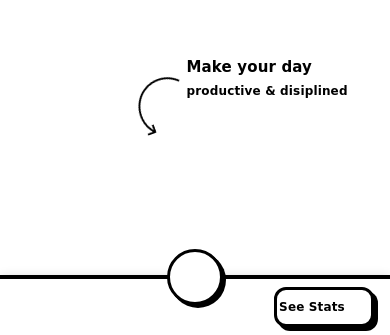
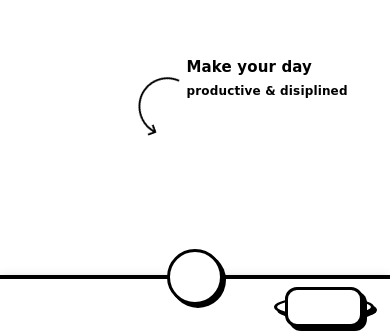
Before and after one commit to EsarrLite/toDoList, a React (Vite) app: page / in a window 390 px wide. Shown: the part 509-844 px from the top of the page. Built offline with nearby package versions, Linux system fonts and the light colour scheme; some icons are missing.

Commit message:
3 change

```diff
--- a/src/components/NavBar.jsx
+++ b/src/components/NavBar.jsx
@@ -98,10 +98,13 @@ export default function NavBar() {
             <div className="w-[100px] md:w-[120px] h-[40px] flex justify-center items-center gap-[0px] md:gap-[0px] rounded-[12px]" style={{
               backgroundColor: 'white'
             }}>
-              <h4 className="w-[70px] md:w-[80px] text-[12px] md:text-[14px] rounded-[7px]" style={{
-                // backgroundColor: 'black',
-                color: 'white'
-              }}>See Stats</h4>
+              <h4
+              className="hidden md:block w-[70px] md:w-[80px] text-[12px] md:text-[14px] rounded-[7px]"
+              style={{
+                color: 'white',
+              }}
+
+              >See Stats</h4>
               {
                 stats ? (
                   <KeyboardArrowDownIcon sx={{
```
